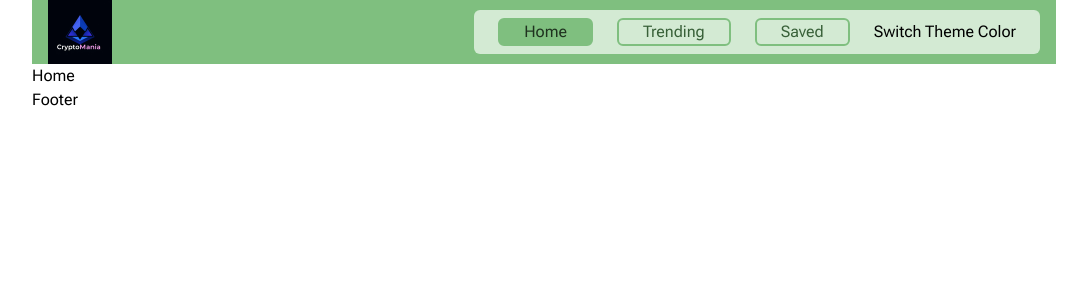
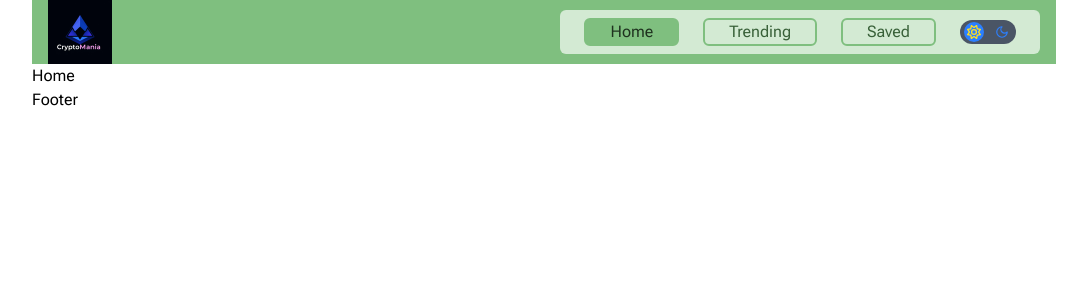
Before and after one commit to KestutisRuockus/cryptomania, a React (Vite) app: page / in a window 1280 px wide. Shown: the top 300 px of the page, without its empty margins (96-1183 px from the left). Built offline with nearby package versions, Linux system fonts and the light colour scheme.

Commit message:
Create theme switch component

```diff
--- a/src/components/layout/Header.tsx
+++ b/src/components/layout/Header.tsx
@@ -4,11 +4,10 @@ import logo from "/logo.jpg";
 import { GiHamburgerMenu } from "react-icons/gi";
 import { FaWindowClose } from "react-icons/fa";
 import { useState } from "react";
-import { useTheme } from "../../context/ThemeContext";
+import SwitchThemeButton from "../ui/SwitchThemeButton";
 
 const Header = () => {
   const [isModalOpen, setIsModalOpen] = useState<boolean>(false);
-  const { toggleTheme } = useTheme();
 
   const toggleModalWindow = () => setIsModalOpen(!isModalOpen);
 
@@ -45,9 +44,7 @@ const Header = () => {
             {label}
           </NavLink>
         ))}
-        {/*  */}
-        <button onClick={toggleTheme}>Switch Theme Color</button>
-        {/*  */}
+        <SwitchThemeButton />
       </nav>
       <span
         onClick={toggleModalWindow}
--- /dev/null
+++ b/src/components/ui/SwitchThemeButton.tsx
@@ -0,0 +1,25 @@
+import { useTheme } from "../../context/ThemeContext";
+import { FaRegSun } from "react-icons/fa6";
+import { LuMoon } from "react-icons/lu";
+
+const SwitchThemeButton = () => {
+  const { toggleTheme, theme } = useTheme();
+  return (
+    <button
+      onClick={toggleTheme}
+      className="bg-gray-600 w-14 h-6 rounded-full relative transition-colors duration-300 text-sm cursor-pointer"
+    >
+      <FaRegSun className="absolute left-[7px] top-[5px] z-10 text-yellow-300" />
+      <LuMoon className="absolute right-[7px] top-[5px] z-10 text-blue-500" />
+      <span
+        className={`absolute top-0.5 left-1  h-5 w-5 rounded-full transition-all duration-300 transform ${
+          theme === "dark"
+            ? "translate-x-7 bg-amber-300"
+            : "translate-x-0 bg-blue-500"
+        }`}
+      ></span>
+    </button>
+  );
+};
+
+export default SwitchThemeButton;
```
